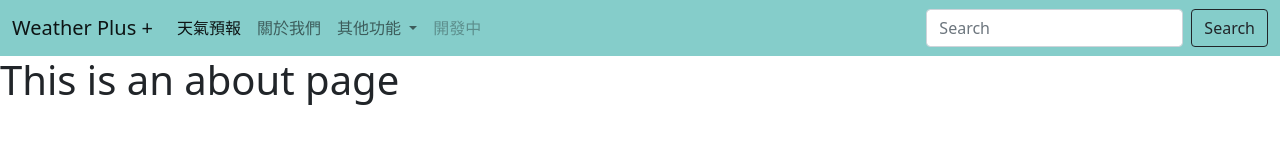
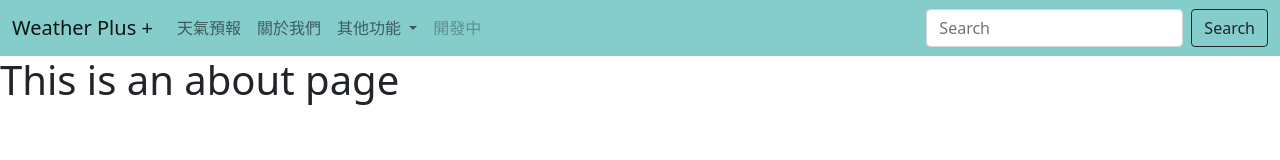
Before and after one commit to yopshang/weather, a Vue app: page /about in a window 1280 px wide. Shown: the top 160 px of the page. Built offline with nearby package versions, Linux system fonts and the light colour scheme.

Commit message:
新增：預設進來打台北

```diff
--- a/src/components/nav.vue
+++ b/src/components/nav.vue
@@ -25,7 +25,7 @@
             <li class="nav-item">
               <router-link
                 to="/about"
-                class="nav-link active"
+                class="nav-link"
                 aria-current="page"
                 >天氣預報
               </router-link>
@@ -89,4 +89,8 @@ export default {
 <!-- Add "scoped" attribute to limit CSS to this component only -->
 <style scoped lang="scss">
 @import "../assets/sass/main.scss";
+.router-link-active {
+  color: rgba(0,0,0,.55);
+}
+// color: rgba(0,0,0,.55);
 </style>
```
